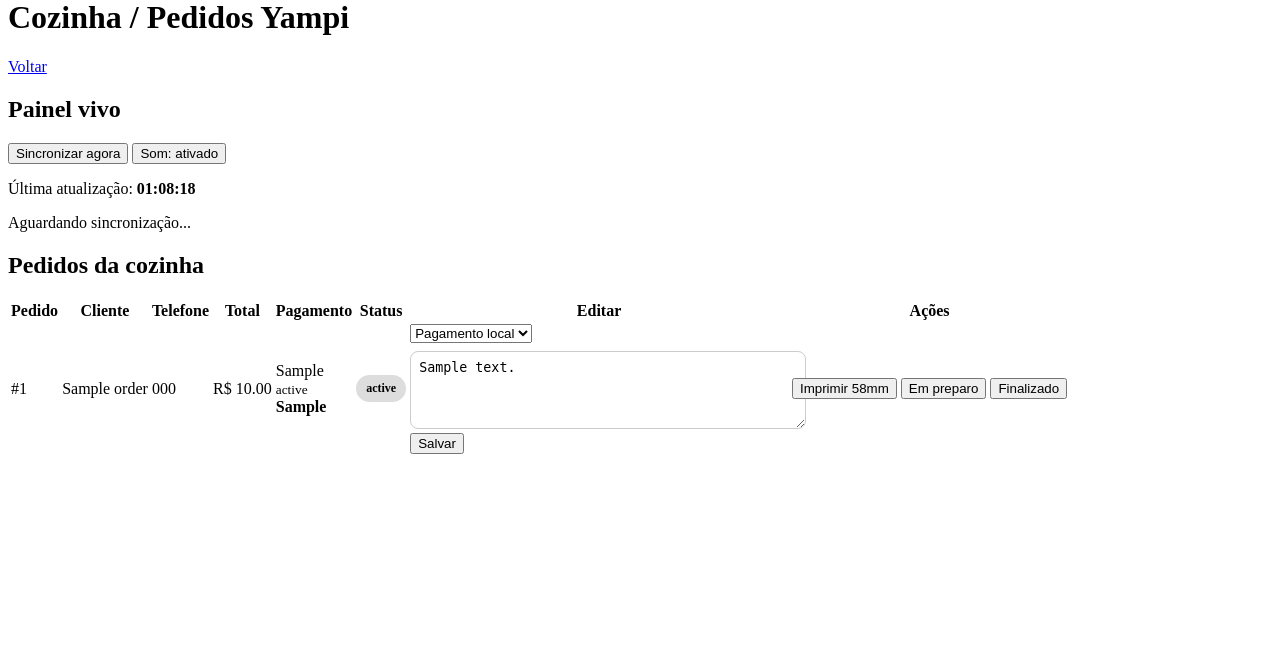
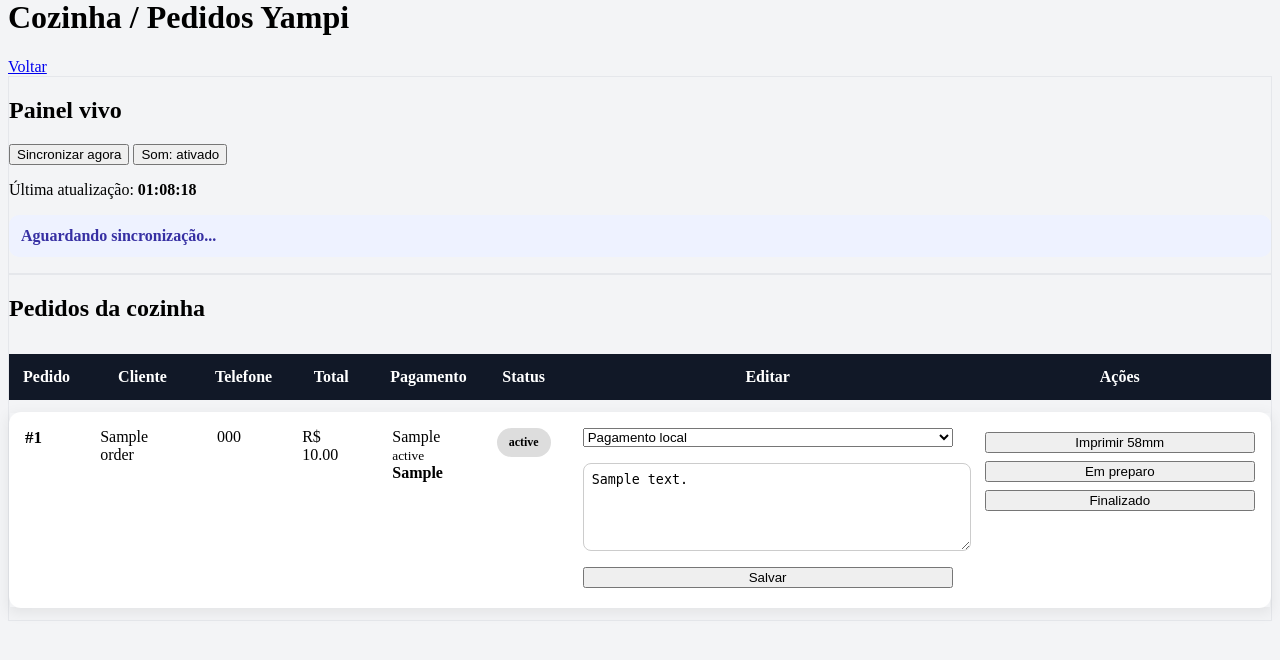
Before and after one commit to yohanmeert-dot/mototrack, a Flask app: page /admin/cozinha in a window 1280 px wide. Shown: the part 22-682 px from the top of the page. Run offline with Flask 3, Linux system fonts and the light colour scheme; the visitor is signed in with stand-in values (Sample User, id 1); tables that the repository leaves empty hold one stand-in row (values such as "Sample post").

Commit message:
Melhora visual da cozinha

```diff
--- a/static/style.css
+++ b/static/style.css
@@ -41,3 +41,103 @@ textarea {
     border-radius: 8px;
     border: 1px solid #ccc;
 }
+/* =========================
+   COZINHA - PAINEL PROFISSIONAL
+========================= */
+
+body {
+    background: #f3f4f6;
+}
+
+.card {
+    border: 1px solid #e5e7eb;
+}
+
+#ordersContainer table {
+    border-collapse: separate;
+    border-spacing: 0 12px;
+}
+
+#ordersContainer thead th {
+    background: #111827;
+    color: white;
+    padding: 14px;
+}
+
+#ordersContainer tbody tr {
+    background: white;
+    box-shadow: 0 4px 14px rgba(0,0,0,0.08);
+}
+
+#ordersContainer tbody td {
+    padding: 16px;
+    vertical-align: top;
+    border-bottom: none;
+}
+
+#ordersContainer tbody tr td:first-child {
+    border-radius: 12px 0 0 12px;
+    font-weight: bold;
+    font-size: 17px;
+}
+
+#ordersContainer tbody tr td:last-child {
+    border-radius: 0 12px 12px 0;
+}
+
+#ordersContainer button {
+    margin: 4px 0;
+    width: 100%;
+}
+
+#ordersContainer select,
+#ordersContainer textarea {
+    width: 100%;
+    margin-bottom: 8px;
+}
+
+.badge {
+    display: inline-block;
+    padding: 7px 12px;
+    border-radius: 999px;
+    font-size: 12px;
+    font-weight: bold;
+}
+
+.badge-new {
+    background: #fef3c7;
+    color: #92400e;
+}
+
+.badge-preparing {
+    background: #dbeafe;
+    color: #1e40af;
+}
+
+.badge-finished {
+    background: #dcfce7;
+    color: #166534;
+}
+
+.pedido-novo {
+    animation: piscarPedido 1.2s ease-in-out 4;
+}
+
+@keyframes piscarPedido {
+    0% { background: #fff7ed; }
+    50% { background: #fed7aa; }
+    100% { background: white; }
+}
+
+textarea {
+    min-height: 70px;
+    resize: vertical;
+}
+
+#syncStatus {
+    background: #eef2ff;
+    padding: 12px;
+    border-radius: 10px;
+    color: #3730a3;
+    font-weight: bold;
+}
```
